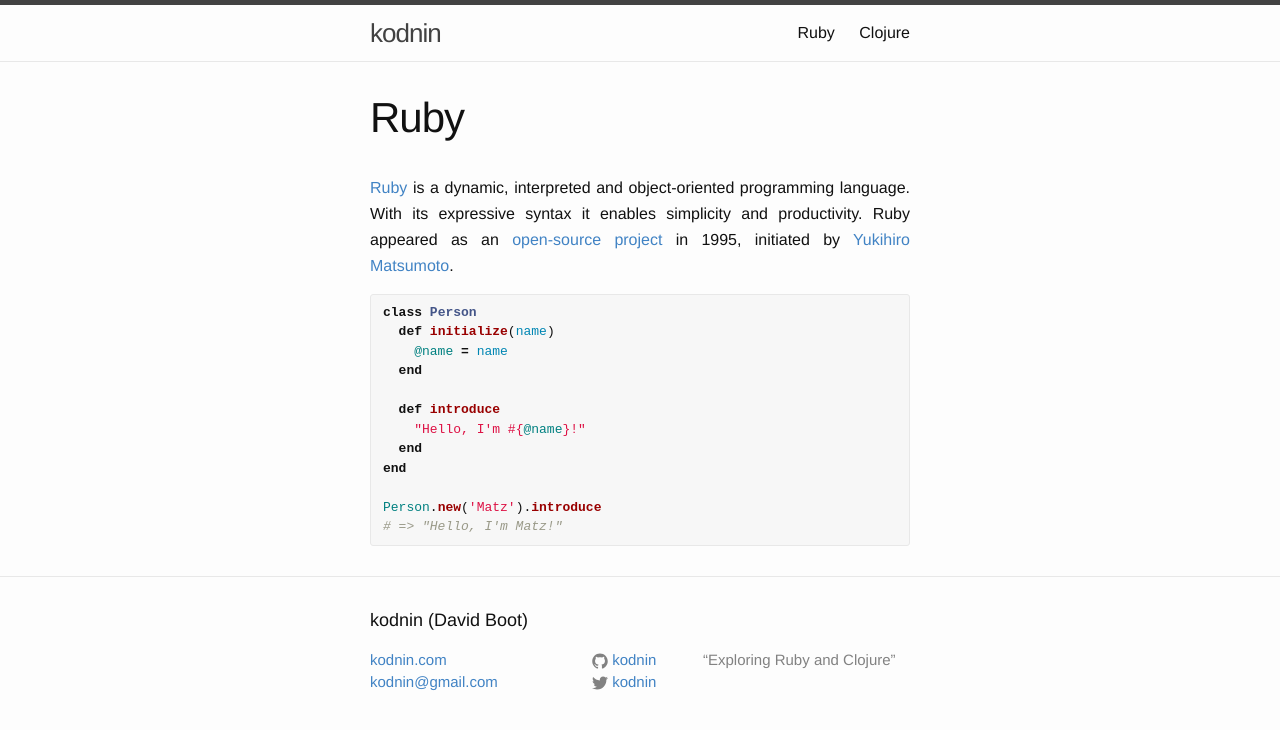
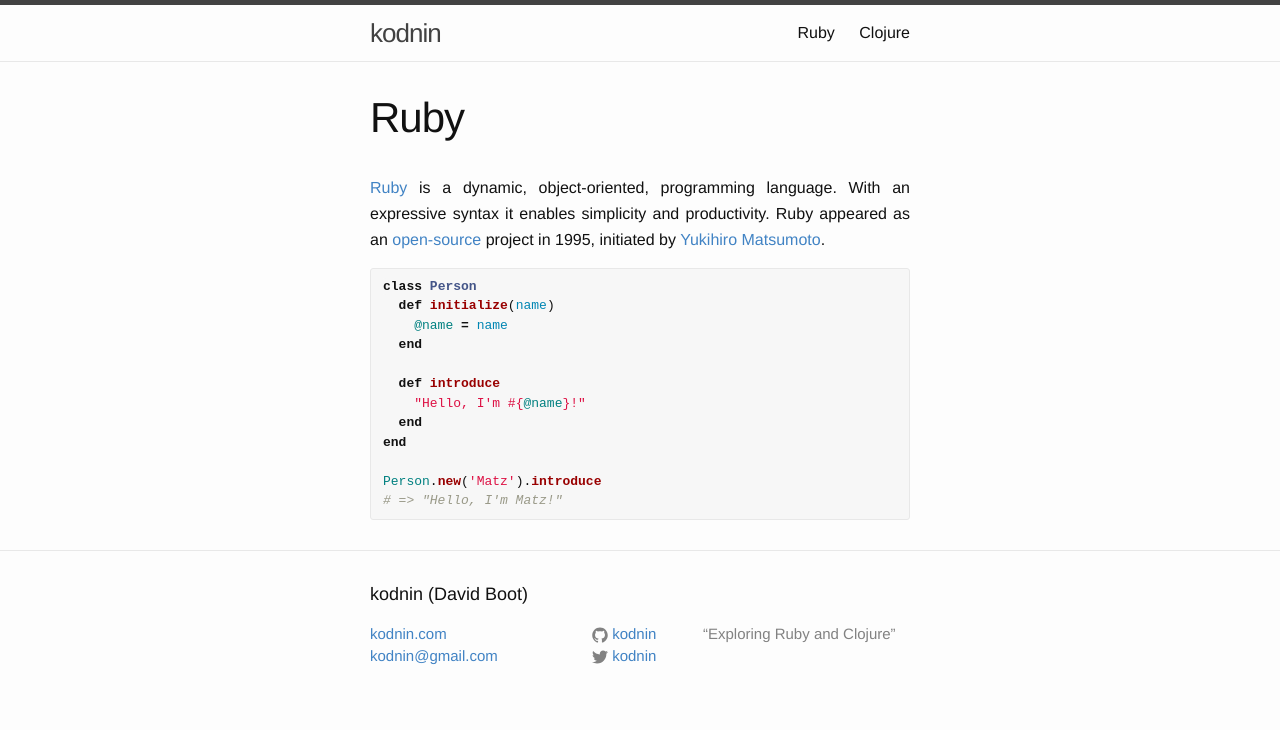
Before and after one commit to girasquid/kodnin.github.io, a Jekyll site: the page built from ruby.md, in a window 1280 px wide. Shown: the top 730 px of the page. Built offline with Jekyll 4.4.1, drawn with Linux system fonts in a browser that asks for light colours.

Commit message:
update ruby and clojure pages

```diff
--- a/ruby.md
+++ b/ruby.md
@@ -4,7 +4,7 @@ title: Ruby
 permalink: /ruby/
 ---
 
-[Ruby](https://www.ruby-lang.org) is a dynamic, interpreted and object-oriented programming language. With its expressive syntax it enables simplicity and productivity. Ruby appeared as an [open-source project](https://github.com/ruby/ruby) in 1995, initiated by [Yukihiro Matsumoto](https://twitter.com/yukihiro_matz).
+[Ruby](https://www.ruby-lang.org) is a dynamic, object-oriented, programming language. With an expressive syntax it enables simplicity and productivity. Ruby appeared as an [open-source](https://github.com/ruby/ruby) project in 1995, initiated by [Yukihiro Matsumoto](https://twitter.com/yukihiro_matz).
 
 {% highlight ruby %}
 class Person
```
Also changed, not shown: clojure.md (+1 -1 lines).
